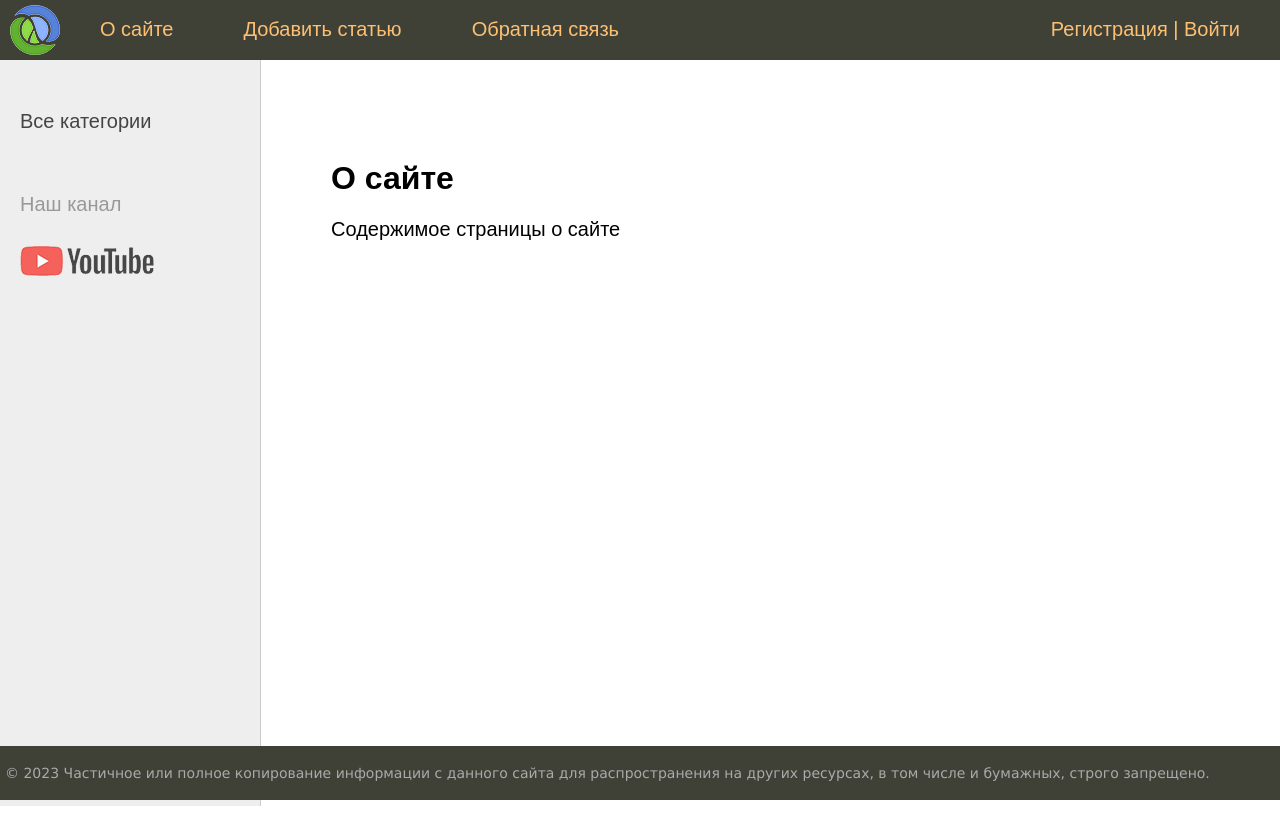
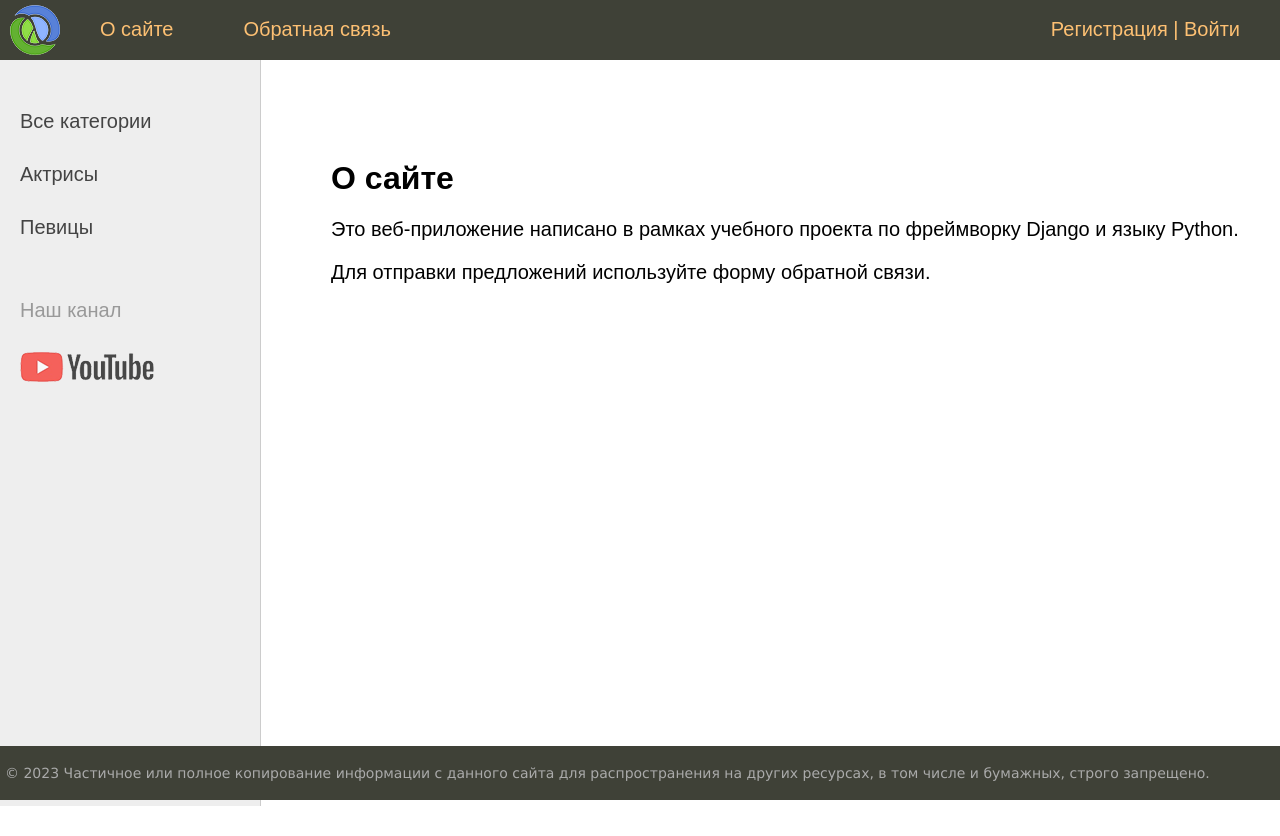
Before and after one commit to dv-markov/djsite, a Django app: page /about/ in a window 1280 px wide. Run offline with Django 4.2, Linux system fonts and the light colour scheme; data comes from the database, SQL or seed files in the repository; both versions use the stored data as it was after the commit.

Commit message:
lesson # 26 - Deploy process, corrected about page

```diff
--- a/valveadvisor/valveadvisor/settings.py
+++ b/valveadvisor/valveadvisor/settings.py
@@ -164,3 +164,5 @@ CACHES = {
 # Captcha constants
 CAPTCHA_BACKGROUND_COLOR = '#001100'
 CAPTCHA_FOREGROUND_COLOR = '#fedcba'
+
+# EMAIL
--- a/valveadvisor/women/templates/women/about.html
+++ b/valveadvisor/women/templates/women/about.html
@@ -3,7 +3,8 @@
 {% block content %}
 <h1>{{title}}</h1>
 
-<p>Содержимое страницы о сайте
+    <p>Это веб-приложение написано в рамках учебного проекта по фреймворку Django и языку Python.</p>
+    <p>Для отправки предложений используйте форму обратной связи.</p>
 
 {#{% for contact in page_obj %}#}
 {#    <p>{{ contact }}</p>#}
--- a/valveadvisor/women/urls.py
+++ b/valveadvisor/women/urls.py
@@ -5,7 +5,8 @@ from .views import *
 
 urlpatterns = [
     path('', WomenHome.as_view(), name='home'),
-    path('about/', about, name='about'),
+    # path('about/', about, name='about'),
+    path('about/', AboutSite.as_view(), name='about'),
     path('addpage/', AddPage.as_view(), name='add_page'),
     path('contact/', ContactFormView.as_view(), name='contact'),
     path('login/', LoginUser.as_view(), name='login'),
--- a/valveadvisor/women/views.py
+++ b/valveadvisor/women/views.py
@@ -8,8 +8,9 @@ from django.http import HttpResponse, HttpResponseNotFound, Http404
 # render - встроенный шаблонизатор Django
 from django.shortcuts import render, redirect, get_object_or_404
 from django.urls import reverse_lazy
-from django.views.generic import ListView, DetailView, CreateView, FormView
+from django.views.generic import ListView, DetailView, CreateView, FormView, TemplateView
 from django.contrib.auth.mixins import LoginRequiredMixin
+from django.core.mail import send_mail
 
 from .forms import *
 from .models import *
@@ -73,17 +74,26 @@ class WomenHome(DataMixin, ListView):
 
 
 # @login_required # для функций представления используются декораторы, для классов - миксины
-def about(request):
-    # Класс Paginator в функциях-представлениях
-    # contact_list = Women.objects.all()
-    # paginator = Paginator(contact_list, 3)
-    #
-    # page_number = request.GET.get('page')
-    # page_obj = paginator.get_page(page_number)
-    #
-    # return render(request, 'women/about.html', {'page_obj': page_obj, 'menu': menu, 'title': 'О сайте'})
+# def about(request):
+#     # Класс Paginator в функциях-представлениях
+#     # contact_list = Women.objects.all()
+#     # paginator = Paginator(contact_list, 3)
+#     #
+#     # page_number = request.GET.get('page')
+#     # page_obj = paginator.get_page(page_number)
+#     #
+#     # return render(request, 'women/about.html', {'page_obj': page_obj, 'menu': menu, 'title': 'О сайте'})
+#
+#     return render(request, 'women/about.html', {'menu': menu, 'title': 'О сайте'})
 
-    return render(request, 'women/about.html', {'menu': menu, 'title': 'О сайте'})
+
+class AboutSite(DataMixin, TemplateView):
+    template_name = 'women/about.html'
+
+    def get_context_data(self, **kwargs):
+        context = super().get_context_data(**kwargs)
+        c_def = self.get_user_context(title="О сайте", cat_selected=None)
+        return context | c_def
 
 
 # Функция
@@ -157,6 +167,11 @@ class ContactFormView(DataMixin, FormView):
 
     def form_valid(self, form):
         print(form.cleaned_data)
+        # send_mail('Тема сообщения',
+        #           'Содержание',
+        #           'basmuleb@gmail.com',
+        #           ['dmitry.v.markov@gmail.com']
+        #           )
         return redirect('home')
 
 
```
Also changed, not shown: valveadvisor/db.sqlite3.
